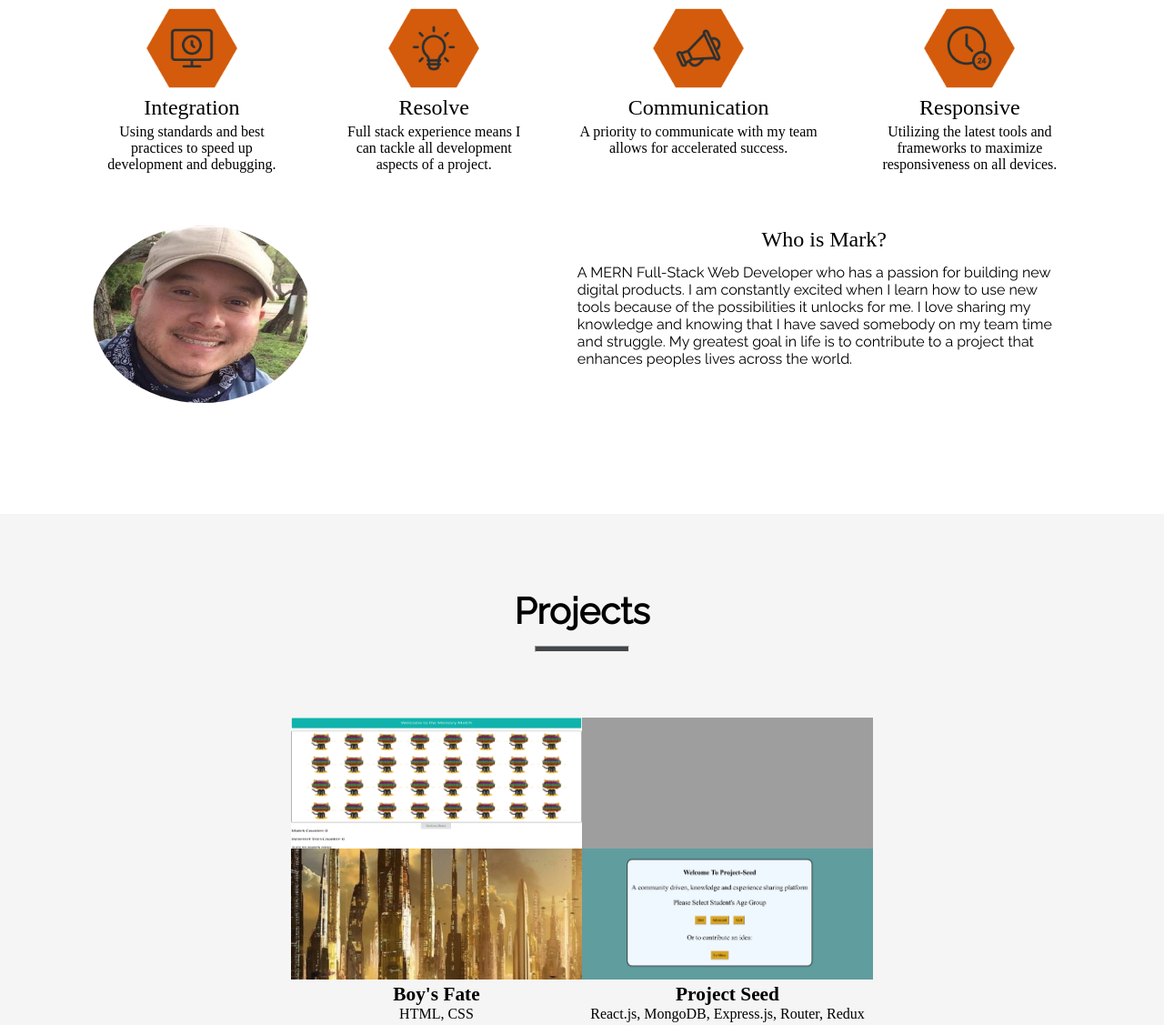
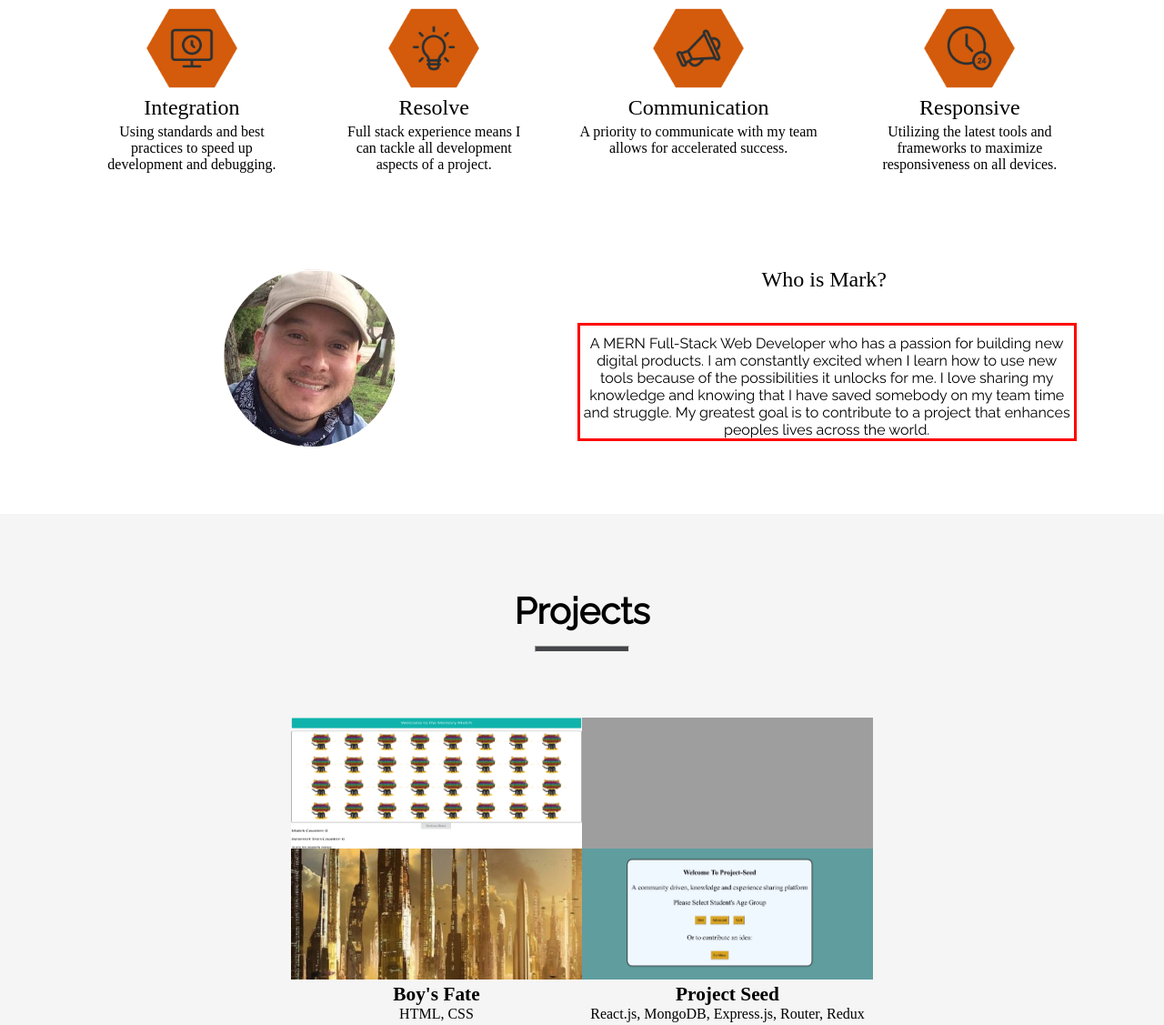
Before and after one commit to MarkHinojosa/portfolio, a plain HTML site: page index.html in a window 1280 px wide. Shown: the part 1124-2251 px from the top of the page at 91% size. Drawn offline with nearby package versions, Linux system fonts and the light colour scheme; grey boxes are pictures that could not be loaded; a small style sheet from the web is missing.

```diff
--- a/index.html
+++ b/index.html
@@ -129,11 +129,11 @@
         <img data-aos="fade-right" data-aos-delay="400" data-aos-offset "160" class="mypic" src="./images/editedme.jpg" alt="mypic">
       </div>
       <div class="item--f">
-        <h3 data-aos="fade-left" data-aos-delay="400" data-aos-offset "160" class="about__container_bio__title text__h3--black">Who is Mark?</h3>
+        <h3 data-aos="fade-left" data-aos-delay="400" data-aos-offset "160" class="about__container_bio__title text__h3--black about__container_bio__title text__h3">Who is Mark?</h3>
         <p data-aos="fade-left" data-aos-delay="400" data-aos-offset "160" class="about__container_bio__paragraph text--black">
           A MERN Full-Stack Web Developer who has a passion for building new digital products. I am constantly excited when I learn
           how to use new tools because of the possibilities it unlocks for me. I love sharing my knowledge and knowing that
-          I have saved somebody on my team time and struggle. My greatest goal in life is to contribute to a project that
+          I have saved somebody on my team time and struggle. My greatest goal is to contribute to a project that
           enhances peoples lives across the world. </p>
       </div>
     </div>
--- a/style.css
+++ b/style.css
@@ -182,6 +182,7 @@ block {
 }
 
 .about {
+  width: 100%;
   flex-flow: column;
   justify-content: center;
   display: flex;
@@ -247,7 +248,13 @@ block {
 }
 
 .item--e {
+  display: flex;
   grid-area: e;
+  margin: auto;
+  justify-content: center;
+  align-content: center;
+  align-items: center;
+  width: 80%;
 }
 
 .item--f {
@@ -297,12 +304,18 @@ block {
 }
 
 .about__container_bio__title {
+  width: 60%;
   text-align: center;
-  margin: auto;
+  margin: 2rem auto;
   padding: 2px;
 }
 .about__container_bio__paragraph {
   padding-top: 2%;
+  width: 100%;
+  text-align: center;
+  margin: -1;
+  padding: -1;
+  border: 3px red solid;
 }
 
 .projects {
@@ -374,8 +387,9 @@ block {
 }
 
 .contact__text {
+  width: 60%;
   text-align: center;
-  margin: 1%;
+  margin: 2rem auto;
   font-size: 18pt;
 }
 
```
